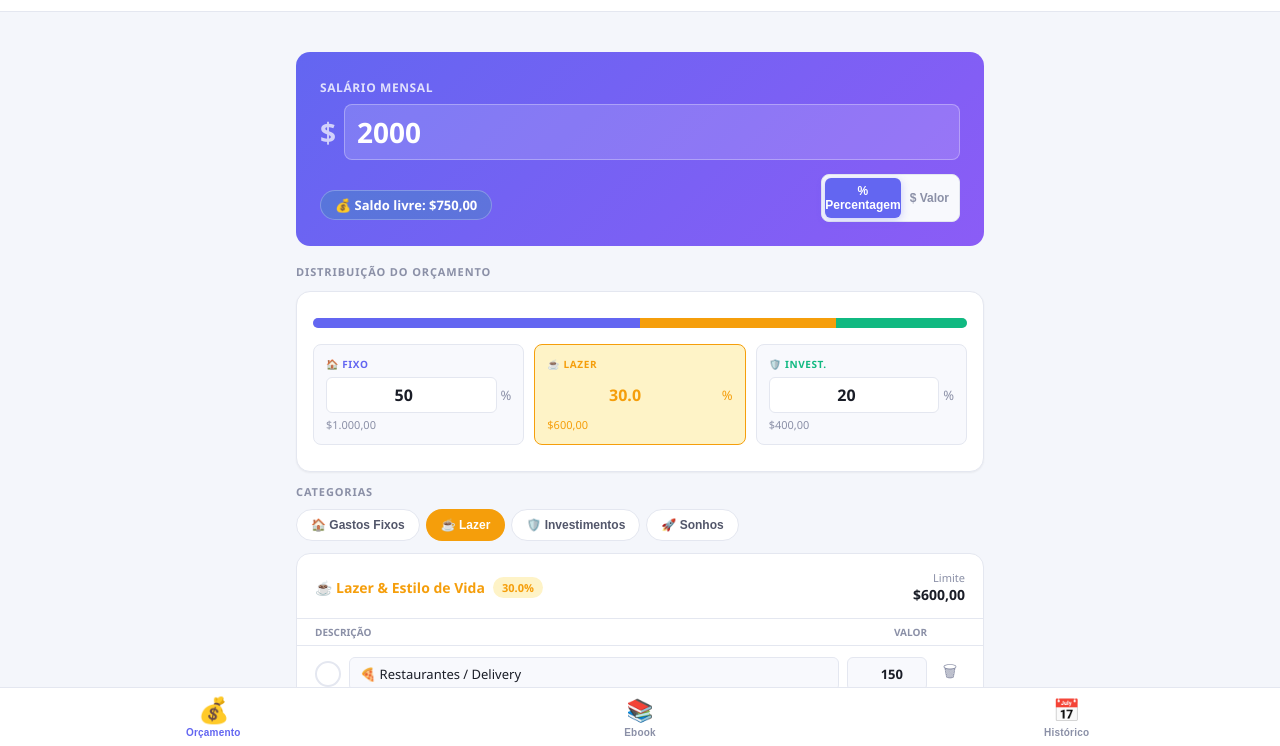
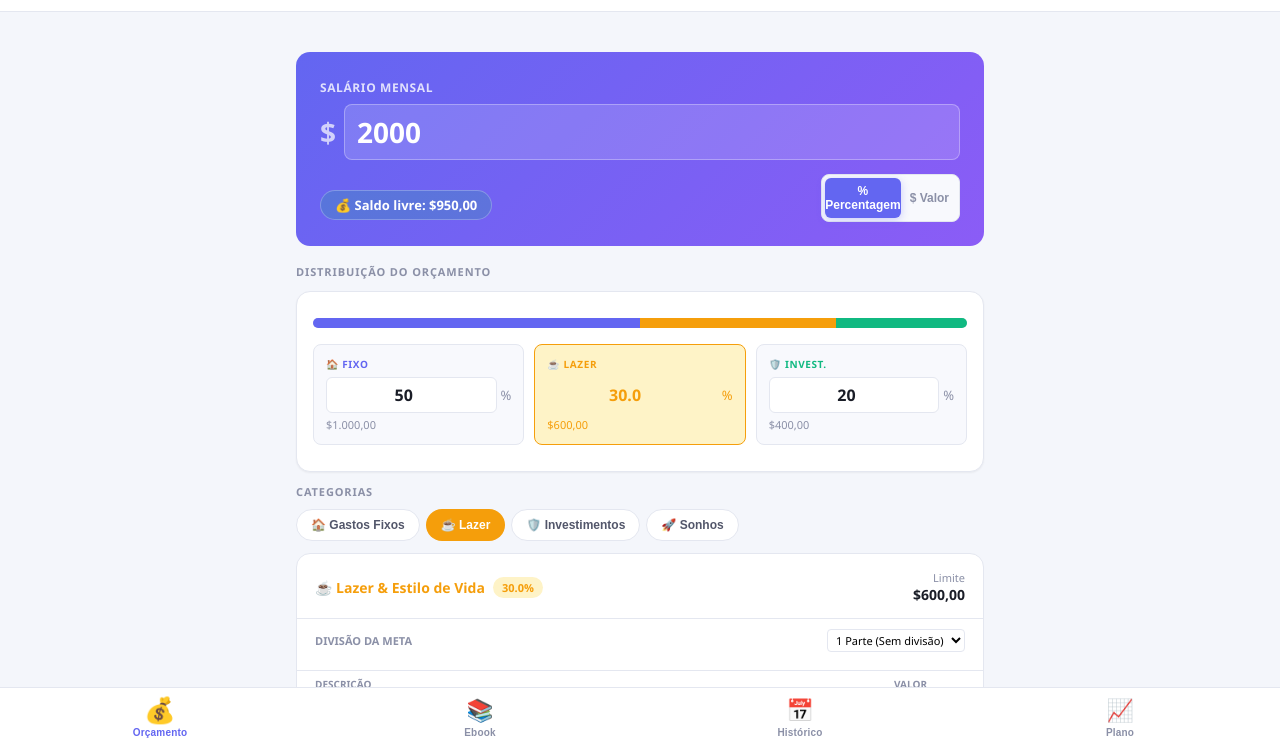
Before and after one commit to Joaopiornedo/MentePr-spera, a plain HTML site: page index.html in a window 1280 px wide. Both pictures are taken after a click on the button "☕ Lazer". Shown: the part 54-800 px from the top of the page. Drawn offline with Linux system fonts and the light colour scheme.

Commit message:
Update index.html

```diff
--- a/index.html
+++ b/index.html
@@ -804,8 +804,8 @@ input, select, textarea { font-family: inherit; }
   margin: 18px 0 6px;
 }
 
-/* Bottom nav 3 items */
-.bottom-nav { display: grid; grid-template-columns: repeat(3, 1fr); }
+/* Bottom nav 4 items */
+.bottom-nav { display: grid; grid-template-columns: repeat(4, 1fr); }
 
 /* ═══════ RESPONSIVE ═══════ */
 @media (max-width: 480px) {
@@ -1097,6 +1097,18 @@ input, select, textarea { font-family: inherit; }
           Limite<strong id="meta-lazer">$600</strong>
         </div>
       </div>
+      <div class="fractions-container" id="fracoes-lazer" style="padding: 10px 18px; border-bottom: 1px solid var(--border);">
+        <div style="font-size:11px;font-weight:700;color:var(--text3);margin-bottom:8px;text-transform:uppercase;display:flex;justify-content:space-between;align-items:center;">
+          <span>Divisão da Meta</span>
+          <select class="fraction-select" onchange="setFraction('lazer', this.value)" style="font-size:11px;padding:2px 4px;border:1px solid var(--border);border-radius:4px;background:var(--surface);">
+            <option value="1">1 Parte (Sem divisão)</option>
+            <option value="2">2 Partes</option>
+            <option value="3">3 Partes</option>
+            <option value="4">4 Partes</option>
+          </select>
+        </div>
+        <div id="fracoes-lazer-list"></div>
+      </div>
       <div style="display:flex;gap:8px;padding:6px 18px;font-size:10px;font-weight:700;color:var(--text3);text-transform:uppercase;border-bottom:1px solid var(--border);">
         <span style="flex:1;">Descrição</span>
         <span style="width:80px;flex-shrink:0;text-align:right;">Valor</span>
@@ -1123,6 +1135,18 @@ input, select, textarea { font-family: inherit; }
         <div class="budget-card-meta">
           Meta mínima<strong id="meta-invest">$400</strong>
         </div>
+      </div>
+      <div class="fractions-container" id="fracoes-invest" style="padding: 10px 18px; border-bottom: 1px solid var(--border);">
+        <div style="font-size:11px;font-weight:700;color:var(--text3);margin-bottom:8px;text-transform:uppercase;display:flex;justify-content:space-between;align-items:center;">
+          <span>Divisão da Meta</span>
+          <select class="fraction-select" onchange="setFraction('invest', this.value)" style="font-size:11px;padding:2px 4px;border:1px solid var(--border);border-radius:4px;background:var(--surface);">
+            <option value="1">1 Parte (Sem divisão)</option>
+            <option value="2">2 Partes</option>
+            <option value="3">3 Partes</option>
+            <option value="4">4 Partes</option>
+          </select>
+        </div>
+        <div id="fracoes-invest-list"></div>
       </div>
       <div style="display:flex;gap:8px;padding:6px 18px;font-size:10px;font-weight:700;color:var(--text3);text-transform:uppercase;border-bottom:1px solid var(--border);">
         <span style="flex:1;">Descrição</span>
@@ -1632,6 +1656,9 @@ input, select, textarea { font-family: inherit; }
   <button class="nav-item" id="nav-historico" onclick="switchPage('historico')">
     <span class="nav-icon">📅</span>Histórico
   </button>
+  <button class="nav-item" id="nav-plano">
+    <span class="nav-icon">📈</span>Plano
+  </button>
 </nav>
 
 <!-- TOAST -->
@@ -1646,6 +1673,13 @@ const $ = id => document.getElementById(id);
 const fmt = (n, decimals=2) => Number(n||0).toFixed(decimals);
 const fmtMoney = n => '$' + Number(n||0).toLocaleString('pt', {minimumFractionDigits:2, maximumFractionDigits:2});
 const safeNum = v => { let n = parseFloat(String(v||0).replace(',','.')); return isNaN(n) ? 0 : n; };
+const escapeHTML = str => String(str).replace(/[&<>'"]/g, tag => ({
+  '&': '&amp;',
+  '<': '&lt;',
+  '>': '&gt;',
+  "'": '&#39;',
+  '"': '&quot;'
+}[tag]));
 
 function showToast(msg, duration=2500) {
   const t = $('toast'); t.textContent = msg; t.classList.add('show');
@@ -1661,7 +1695,10 @@ let currentPage = 'orcamento';
 let deferredPrompt = null;
 
 function getData() {
-  return JSON.parse(localStorage.getItem('cvData_v4') || '{"historico":[],"sonhos":[],"items":{}}');
+    let d = JSON.parse(localStorage.getItem('cvData_v4') || '{"historico":[],"sonhos":[],"items":{}}');
+  if (!d.config) d.config = {};
+  if (!d.config.fracoes) d.config.fracoes = { lazer: { partes: 1, nomes: [] }, invest: { partes: 1, nomes: [] } };
+  return d;
 }
 function saveData(d) {
   localStorage.setItem('cvData_v4', JSON.stringify(d));
@@ -1695,6 +1732,51 @@ function switchPage(page) {
   if (page === 'historico') renderHistory();
   // Scroll to top on page change
   window.scrollTo({ top: 0, behavior: 'smooth' });
+}
+
+
+// ═══════════════════════════════════════════════════════
+//  FRACTIONS
+// ═══════════════════════════════════════════════════════
+function setFraction(cat, parts) {
+  const d = getData();
+  d.config.fracoes[cat].partes = parseInt(parts);
+  saveData(d);
+  calcularTudo();
+}
+
+function saveFractionName(cat, idx, val) {
+  const d = getData();
+  d.config.fracoes[cat].nomes[idx] = val;
+  saveData(d);
+}
+
+function renderFractions(cat, totalMeta) {
+  const d = getData();
+  const fracoes = d.config.fracoes[cat];
+  const select = document.querySelector(`#fracoes-${cat} .fraction-select`);
+  if (select) select.value = fracoes.partes;
+
+  const list = $(`fracoes-${cat}-list`);
+  if (!list) return;
+
+  if (fracoes.partes <= 1) {
+    list.innerHTML = '';
+    return;
+  }
+
+  const fractionValue = totalMeta / fracoes.partes;
+  let html = '';
+  for (let i = 0; i < fracoes.partes; i++) {
+    const nome = escapeHTML(fracoes.nomes[i] || `Parte ${i + 1}`);
+    html += `
+      <div style="display:flex; justify-content:space-between; align-items:center; margin-top:6px;">
+        <input type="text" value="${nome}" oninput="saveFractionName('${cat}', ${i}, this.value)" placeholder="Nome da parte..." style="font-size:12px; padding:4px 6px; border:1px solid var(--border); border-radius:4px; width:60%; background:var(--surface); color:var(--text);">
+        <span style="font-size:12px; font-weight:bold; color:var(--text);">${fmtMoney(fractionValue)}</span>
+      </div>
+    `;
+  }
+  list.innerHTML = html;
 }
 
 // ═══════════════════════════════════════════════════════
@@ -1786,12 +1868,11 @@ function saveItems() {
       d.items[cat].push({ nome, date, valor, done });
     });
   });
-  d.config = {
-    salario: $('salario').value,
-    pctFixo: $('pctFixo').value,
-    pctInvest: $('pctInvest').value,
-    mode: mode
-  };
+  if(!d.config) d.config = {};
+  d.config.salario = $('salario').value;
+  d.config.pctFixo = $('pctFixo').value;
+  d.config.pctInvest = $('pctInvest').value;
+  d.config.mode = mode;
   saveData(d);
 }
 
@@ -1941,6 +2022,10 @@ function calcularTudo() {
     $('pctInvestSym').textContent = '$';
   }
 
+  // Fractions
+  renderFractions('lazer', mLazer);
+  renderFractions('invest', mInvest);
+
   // Distribution bar
   $('bar-fixo').style.width   = fmt(pFixo,2) + '%';
   $('bar-lazer').style.width  = fmt(pLazer,2) + '%';
@@ -1977,15 +2062,20 @@ function calcularTudo() {
 
   // Balance
   const saldo = salario - totalGeral;
+
+  // Calculate accumulated balance (past history + current month investments + current month saldo)
+  const pastAccumulated = d.historico.reduce((acc, h) => acc + safeNum(h.sobra) + safeNum(h.totalInvest), 0);
+  const currentAccumulated = pastAccumulated + saldo + totalInvest;
+
   const pill = $('balancePill');
   if (salario === 0) {
     pill.textContent = t('noSalary');
     pill.style.background = 'rgba(245,158,11,0.2)';
-  } else if (saldo >= 0) {
-    pill.textContent = t('balanceFmt', fmtMoney(saldo));
+  } else if (currentAccumulated >= 0) {
+    pill.textContent = t('balanceFmt', fmtMoney(currentAccumulated));
     pill.style.background = 'rgba(16,185,129,0.2)';
   } else {
-    pill.textContent = t('deficitFmt', fmtMoney(Math.abs(saldo)));
+    pill.textContent = t('deficitFmt', fmtMoney(Math.abs(currentAccumulated)));
     pill.style.background = 'rgba(239,68,68,0.2)';
   }
 
@@ -2337,6 +2427,7 @@ const LANGS = {
     navOrcamento: 'Orçamento',
     navEbook: 'Ebook',
     navHistorico: 'Histórico',
+    navPlano: 'Plano',
     // ebook
     ebookBadge: '📚 Ebook Exclusivo Incluso',
     ebookTitle: 'Os Fundamentos',
@@ -2438,6 +2529,7 @@ const LANGS = {
     navOrcamento: 'Presupuesto',
     navEbook: 'Ebook',
     navHistorico: 'Historial',
+    navPlano: 'Plan',
     ebookBadge: '📚 Ebook Exclusivo Incluido',
     ebookTitle: 'Los Fundamentos',
     ebookTitleSpan: 'de la Mente Próspera',
@@ -2533,6 +2625,7 @@ const LANGS = {
     navOrcamento: 'Budget',
     navEbook: 'Ebook',
     navHistorico: 'History',
+    navPlano: 'Plan',
     ebookBadge: '📚 Exclusive Ebook Included',
     ebookTitle: 'The Foundations',
     ebookTitleSpan: 'of the Prosperous Mind',
@@ -2699,6 +2792,7 @@ function applyTranslations() {
   if (navItems[0]) navItems[0].lastChild.textContent = L.navOrcamento;
   if (navItems[1]) navItems[1].lastChild.textContent = L.navEbook;
   if (navItems[2]) navItems[2].lastChild.textContent = L.navHistorico;
+  if (navItems[3]) navItems[3].lastChild.textContent = L.navPlano;
   // ebook
   const ebBadge = document.querySelector('.ebook-badge'); if (ebBadge) ebBadge.textContent = L.ebookBadge;
   const ebH1 = document.querySelector('.ebook-cover h1');
```
